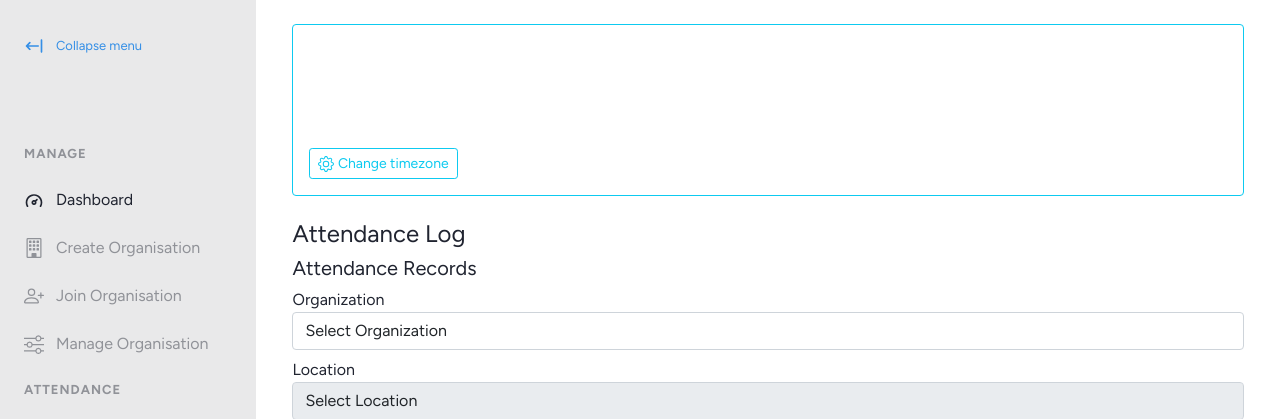
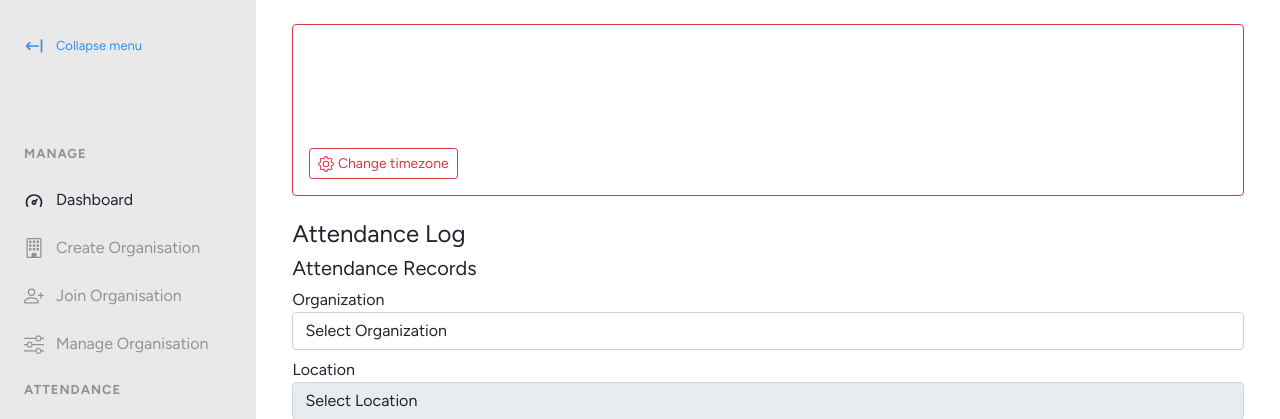
Before and after one commit to De-sam/QR_Attendance_App, a Flask app: template myapp/templates/attendance_log.html in a window 1280 px wide. Shown: the part 64-483 px from the top of the page. Run offline with Flask 3, Linux system fonts and the light colour scheme; tables that the repository leaves empty hold one stand-in row (values such as "Sample post"); the template is opened without the code that fills it: values that come from a table or form of the project are taken from there, most other values are stand-ins (such as "Sample title", 1, 10 or a date in 2020); some libraries are stand-ins or nearby versions.

Commit message:
updated attendance log page

```diff
--- a/myapp/templates/attendance_log.html
+++ b/myapp/templates/attendance_log.html
@@ -3,12 +3,12 @@
 
 {% block content %}
 <div class="container-fluid">
-  <div class="card border border-info text-white w-100">
+  <div class="card border border-danger text-white w-100">
     <div class="card-body">
       <p  style="font-size: small;" class="card-text ">TIME ZONE: {{ timezone }}</p>
       <p style="font-size: small;" class="card-text ">LOCAL TIME: {{ current_time }}</p>
       <p style="font-size: small;" class="card-text ">TODAY'S DATE: {{ current_date }}</p>
-      <a href="{{ url_for('views.set_timezone') }}" class="btn btn-sm btn-outline-info">
+      <a href="{{ url_for('views.set_timezone') }}" class="btn btn-sm btn-outline-danger">
           <svg xmlns="http://www.w3.org/2000/svg" width="16" height="16" fill="currentColor" class="bi bi-gear" viewBox="0 0 16 16">
             <path d="M8 4.754a3.246 3.246 0 1 0 0 6.492 3.246 3.246 0 0 0 0-6.492M5.754 8a2.246 2.246 0 1 1 4.492 0 2.246 2.246 0 0 1-4.492 0"/>
             <path d="M9.796 1.343c-.527-1.79-3.065-1.79-3.592 0l-.094.319a.873.873 0 0 1-1.255.52l-.292-.16c-1.64-.892-3.433.902-2.54 2.541l.159.292a.873.873 0 0 1-.52 1.255l-.319.094c-1.79.527-1.79 3.065 0 3.592l.319.094a.873.873 0 0 1 .52 1.255l-.16.292c-.892 1.64.901 3.434 2.541 2.54l.292-.159a.873.873 0 0 1 1.255.52l.094.319c.527 1.79 3.065 1.79 3.592 0l.094-.319a.873.873 0 0 1 1.255-.52l.292.16c1.64.893 3.434-.902 2.54-2.541l-.159-.292a.873.873 0 0 1 .52-1.255l.319-.094c1.79-.527 1.79-3.065 0-3.592l-.319-.094a.873.873 0 0 1-.52-1.255l.16-.292c.893-1.64-.902-3.433-2.541-2.54l-.292.159a.873.873 0 0 1-1.255-.52zm-2.633.283c.246-.835 1.428-.835 1.674 0l.094.319a1.873 1.873 0 0 0 2.693 1.115l.291-.16c.764-.415 1.6.42 1.184 1.185l-.159.292a1.873 1.873 0 0 0 1.116 2.692l.318.094c.835.246.835 1.428 0 1.674l-.319.094a1.873 1.873 0 0 0-1.115 2.693l.16.291c.415.764-.42 1.6-1.185 1.184l-.291-.159a1.873 1.873 0 0 0-2.693 1.116l-.094.318c-.246.835-1.428.835-1.674 0l-.094-.319a1.873 1.873 0 0 0-2.692-1.115l-.292.16c-.764.415-1.6-.42-1.184-1.185l.159-.291A1.873 1.873 0 0 0 1.945 8.93l-.319-.094c-.835-.246-.835-1.428 0-1.674l.319-.094A1.873 1.873 0 0 0 3.06 4.377l-.16-.292c-.415-.764.42-1.6 1.185-1.184l.292.159a1.873 1.873 0 0 0 2.692-1.115z"/>
```
